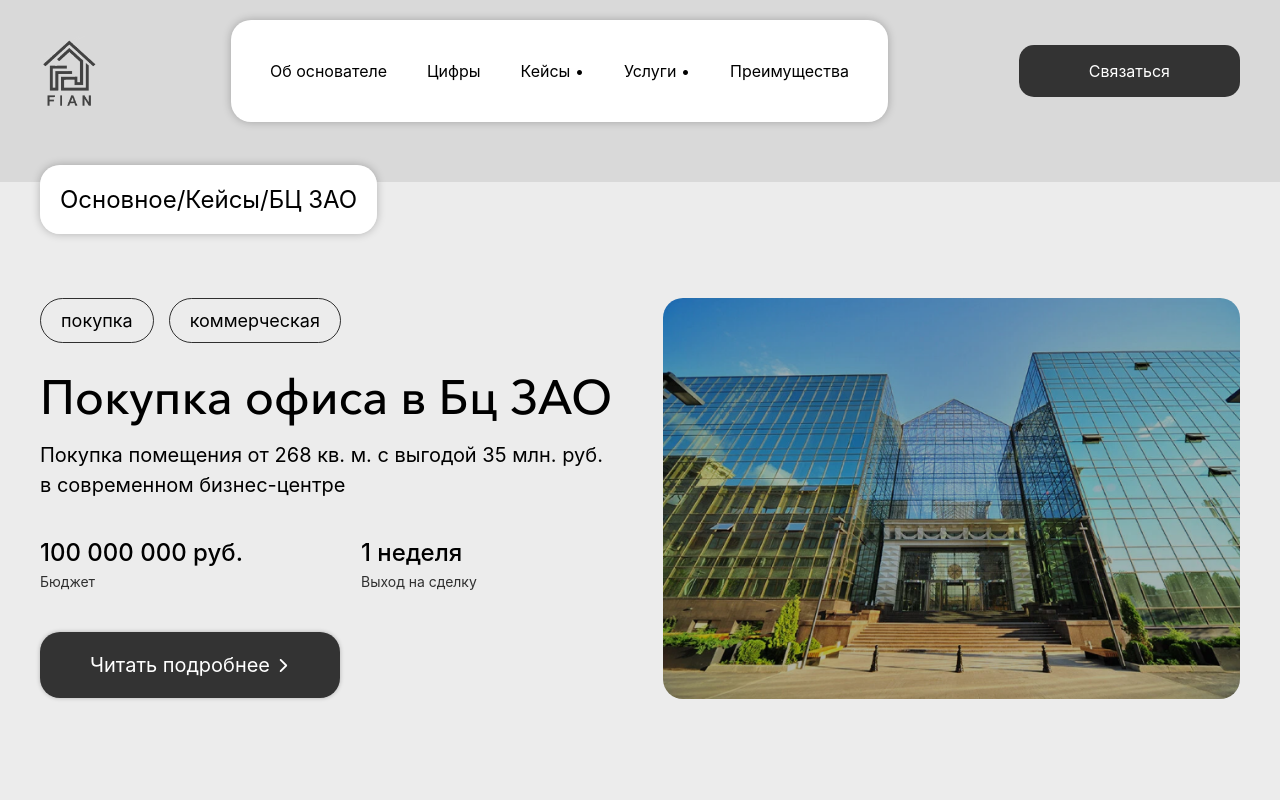
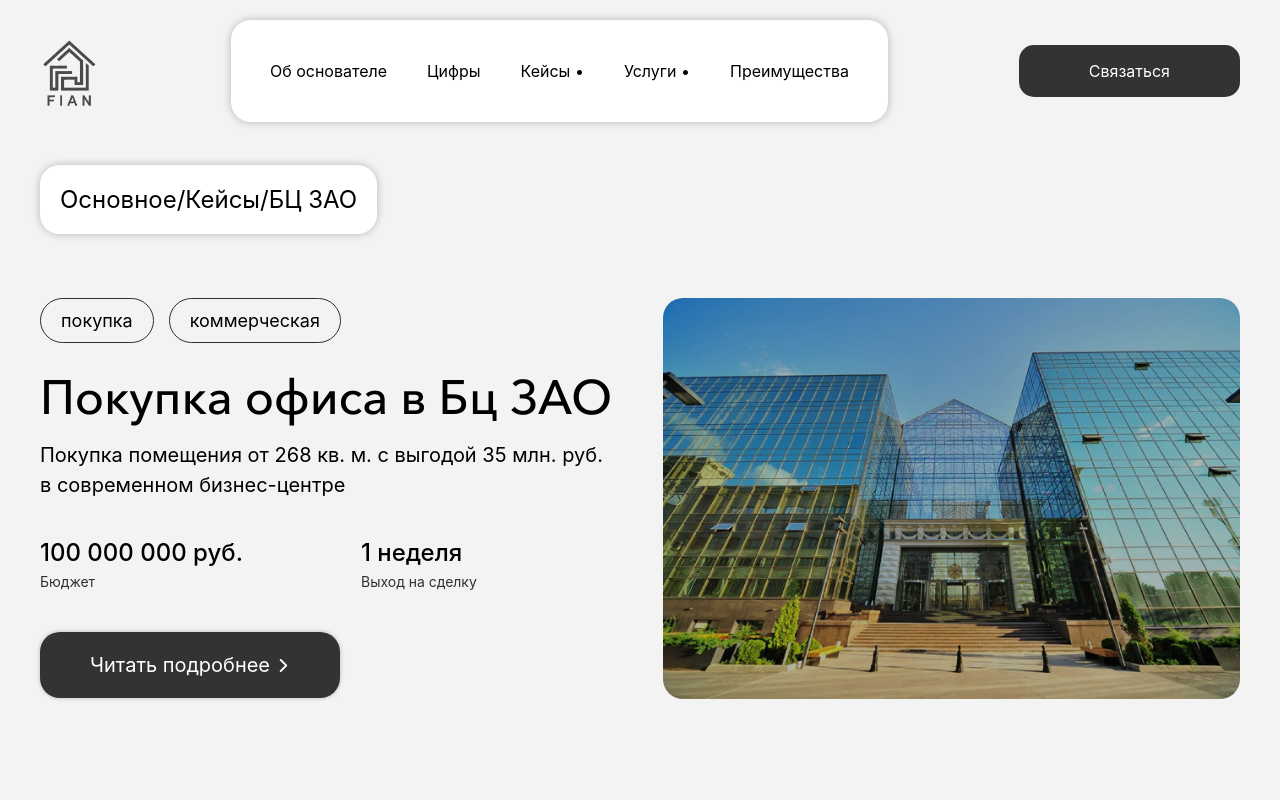
Before and after one commit to hungdev1602/realtor-fian, a React (Vite) app: page /case1 in a window 1280 px wide. Shown: the top 800 px of the page. Built offline with nearby package versions, Linux system fonts and the light colour scheme; the HTML template or start-up script is replaced by a standard one.

Commit message:
change font color

```diff
--- a/src/components/Header/Header.jsx
+++ b/src/components/Header/Header.jsx
@@ -22,7 +22,7 @@ const Header = ({ setOpenBurgerMenu }) => {
   };
   return (
     <>
-      <header className="py-[10px] sm:py-[20px] sticky top-0 left-0 right-0 bg-transparent z-[999]">
+      <header className="py-[10px] sm:py-[20px] sticky top-0 left-0 right-0 bg-[#F3F3F3] z-[999]">
         <div className="container mx-auto">
           <div className="flex justify-between items-center">
             <Link to='/' className="w-[28px] h-[32px] sm:w-[60px] sm:h-[70px] 2xl:w-[73px] 2xl:h-[83px]">
--- a/src/index.css
+++ b/src/index.css
@@ -8,5 +8,5 @@
 }
 
 body{
-  background: #D9D9D9;
+  background: #F3F3F3;
 }
--- a/src/pages/Case1Page/Case1Page.jsx
+++ b/src/pages/Case1Page/Case1Page.jsx
@@ -19,7 +19,6 @@ const Case1Page = () => {
   ]
   return (
     <>
-      <div className="bg-[#ECECEC]">
       <div className="container mx-auto mt-[40px]">
         {/* Sub link */}
         <span className="p-[10px] sm:p-[20px] shadow-[0px_0px_8px_0px_rgba(0,0,0,0.25)] rounded-[20px] text-[10px] sm:text-[24px] bg-[#fff]">
@@ -44,7 +43,6 @@ const Case1Page = () => {
         <Section2 />
       </div>
       <Section3 />
-      </div>
     </>
   )
 }
--- a/src/pages/Case2Page/Case2Page.jsx
+++ b/src/pages/Case2Page/Case2Page.jsx
@@ -17,7 +17,6 @@ const Case2Page = () => {
   ]
   return (
     <>
-      <div className="bg-[#FBFBFB]">
       <div className="container mx-auto mt-[40px]">
         {/* Sub link */}
         <span className="p-[10px] sm:p-[20px] shadow-[0px_0px_8px_0px_rgba(0,0,0,0.25)] rounded-[20px] text-[10px] sm:text-[24px] bg-[#fff]">
@@ -41,7 +40,6 @@ const Case2Page = () => {
         <Section1 />
       </div>
       <Section2 />
-      </div>
     </>
   )
 }
--- a/src/pages/Case3Page/Case3Page.jsx
+++ b/src/pages/Case3Page/Case3Page.jsx
@@ -17,7 +17,6 @@ const Case3Page = () => {
   ]
   return (
     <>
-      <div className="bg-[#F0F0F0]">
       <div className="container mx-auto mt-[40px]">
         {/* Sub link */}
         <span className="p-[10px] sm:p-[20px] shadow-[0px_0px_8px_0px_rgba(0,0,0,0.25)] rounded-[20px] text-[10px] sm:text-[24px] bg-[#fff]">
@@ -41,7 +40,6 @@ const Case3Page = () => {
         <Section1 />
       </div>
       <Section2 />
-      </div>
     </>
   )
 }
--- a/src/pages/InfoPage/InfoPage.jsx
+++ b/src/pages/InfoPage/InfoPage.jsx
@@ -7,7 +7,6 @@ import FormEmail from "../../components/FormEmail/FormEmail"
 const InfoPage = () => {
   return (
     <>
-      <div className="bg-[#eee]">
       <div className="container mx-auto mt-[40px] text-[10px] sm:text-[20px] 2xl:text-[24px]">
         {/* Sub link */}
         <span className="p-[10px] sm:p-[20px] shadow-[0px_0px_8px_0px_rgba(0,0,0,0.25)] rounded-[20px] bg-[#fff]">
@@ -23,7 +22,6 @@ const InfoPage = () => {
         <Section3 />
         <FormEmail />
       </div>
-      </div>
 
     </>
   )
```
Lines whose indentation alone changed are shown as unchanged.
